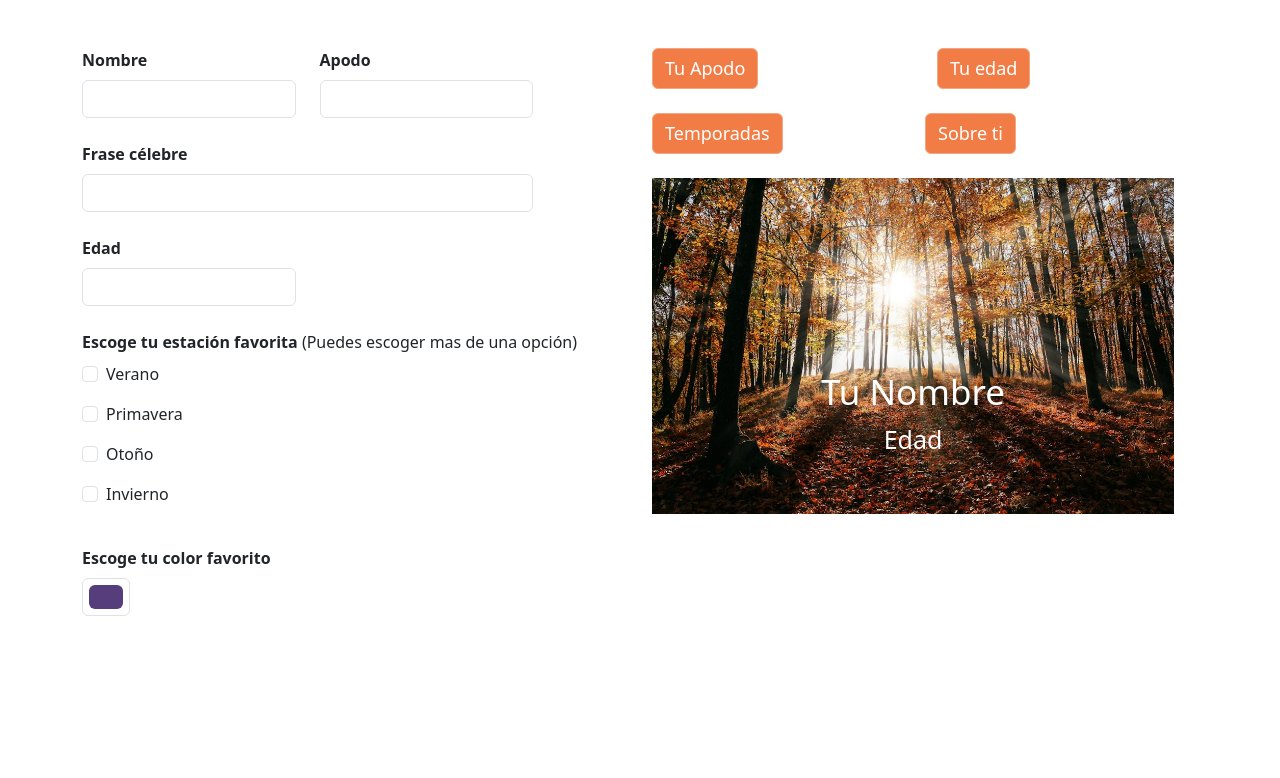
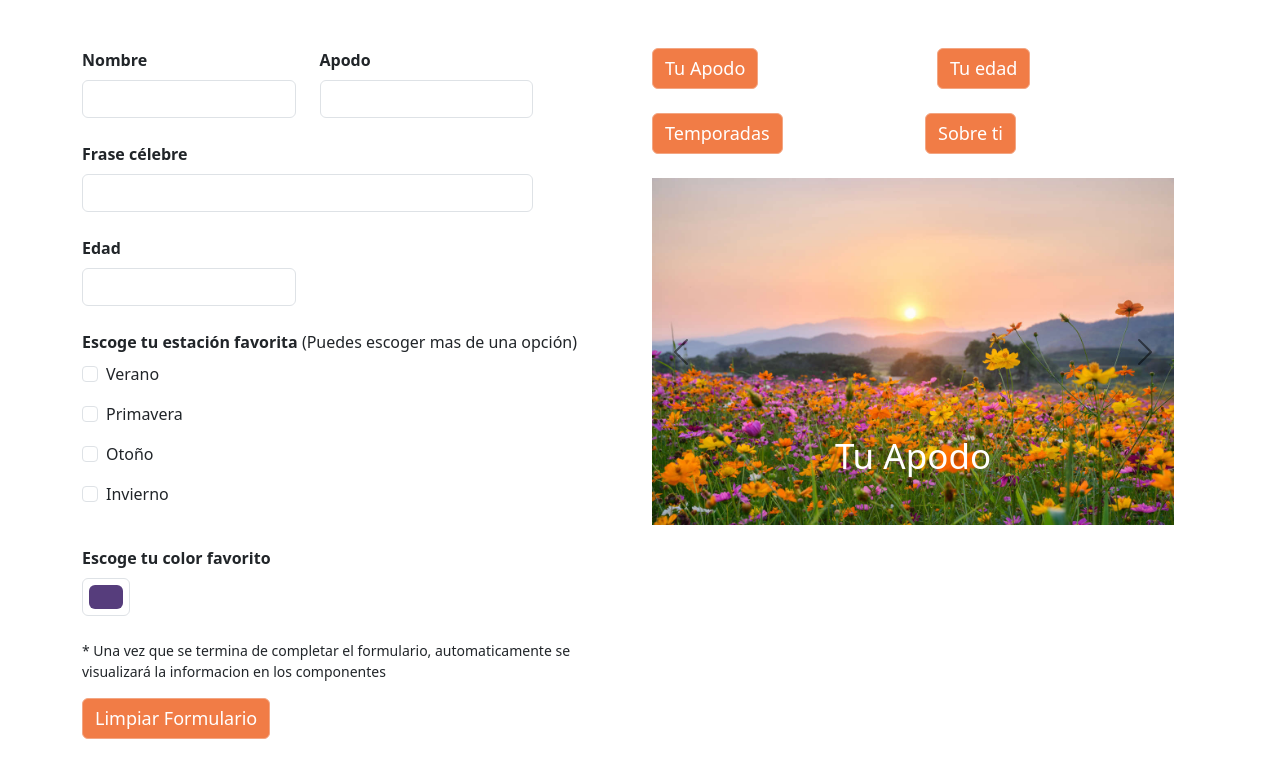
Before and after one commit to coni-cp/formulario-componentes, a plain HTML site: page index.html in a window 1280 px wide. Drawn offline with Linux system fonts and the light colour scheme.

Commit message:
detalles
le cambie el texto al boton de limpiar fomulario y agrege  las "instrucciones"

```diff
--- a/assets/css/style.css
+++ b/assets/css/style.css
@@ -55,3 +55,6 @@ p{
 .offcanvas-header{
   background-color: #f1c7b4;
 }
+.indicaciones{
+  font-size: 14px;
+}
--- a/index.html
+++ b/index.html
@@ -55,7 +55,8 @@
                             <div class=" col-2 mb-4 ">
                                 <input type="color" class="form-control form-control-color" id="color" value="#563d7c" title="Choose your color">
                             </div>
-                        <!-- <button type="submit" class="btn btn-primary" id="enviarBtn">Enviar</button> -->
+                        <p class="indicaciones">* Una vez que se termina de completar el formulario, automaticamente se visualizará la informacion en los componentes</p>
+                        <button type="submit" class="btn btn-primary" id="enviarBtn">Limpiar Formulario</button>
                     </form>
                 </div>
                 <div class="col-md-6">
@@ -101,26 +102,27 @@
                         <div class="row">
                             <div id="carouselExampleDark" class="carousel carousel-dark slide">
                                 <div class="carousel-inner">
-                                    <div class="carousel-item active" data-bs-interval="10000">
+                                     <div class="carousel-item active" data-bs-interval="10000">
+                                        <img src="assets/img/primavera.jpg" class="d-block w-100" alt="Puesta de sol en campo de flores amarillas y moradas">
+                                        <div class="carousel-caption d-none d-md-block">
+                                            <h5 id="title3">Tu Apodo</h5>
+                                        </div>
+                                    </div>
+                                    <div class="carousel-item" data-bs-interval="2000">
                                         <img src="assets/img/otoñoColor.jpg" class="d-block w-100" alt="Bosque en epoca de otoño en tonos naranjos con puesta de sol">
                                         <div class="carousel-caption d-none d-md-block" id="myCarousel">
                                             <h5 id="title1">Tu Nombre</h5>
                                             <p id="description1">Edad</p>
                                         </div>
                                     </div>
-                                    <div class="carousel-item" data-bs-interval="2000">
+                                    <div class="carousel-item" >
                                         <img src="assets/img/invienro1.avif" class="d-block w-100" alt="Puesta de sol en paisaje con nieve">
                                         <div class="carousel-caption d-none d-md-block">
                                             <h5 id="title2">Tu Apodo</h5>
                                             <p id="description2">Frase Celebre</p>
                                         </div>
                                     </div>
-                                    <div class="carousel-item">
-                                        <img src="assets/img/primavera.jpg" class="d-block w-100" alt="Puesta de sol en campo de flores amarillas y moradas">
-                                        <div class="carousel-caption d-none d-md-block">
-                                            <h5 id="title3">Tu Apodo</h5>
-                                        </div>
-                                    </div>
+
                                 </div>
                                 <button class="carousel-control-prev" type="button" data-bs-target="#carouselExampleDark" data-bs-slide="prev">
                                     <span class="carousel-control-prev-icon" aria-hidden="true"></span>
```
